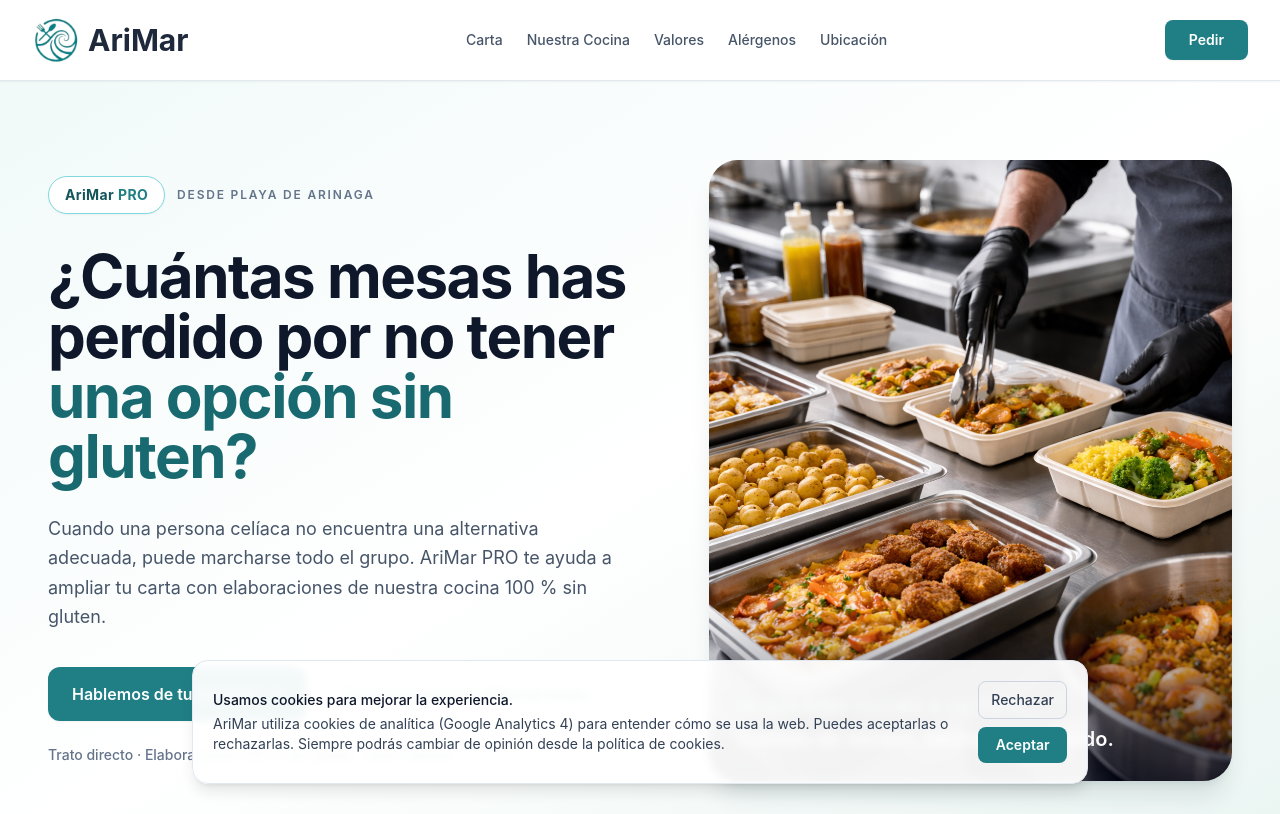
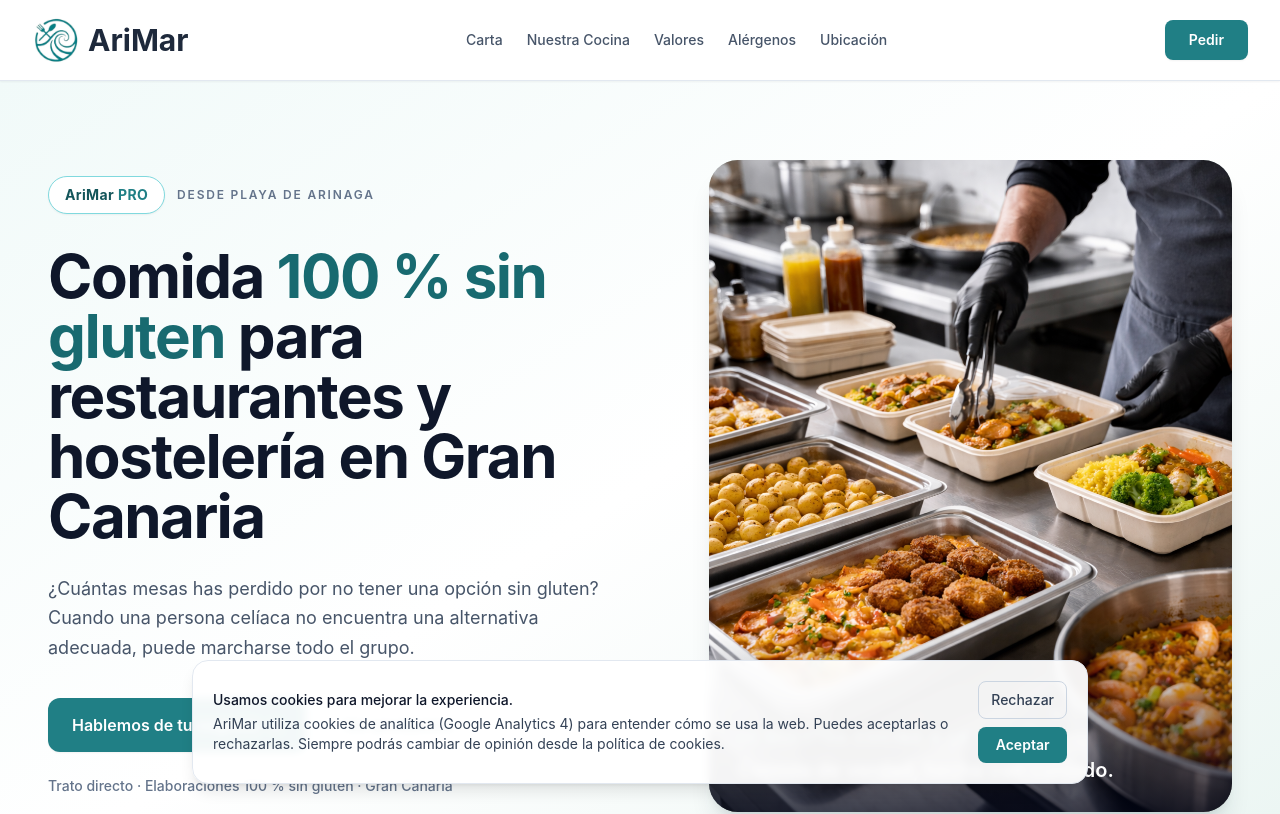
Before and after one commit to talaverilla85/ArimarWeb, a Next.js app: page /profesionales in a window 1280 px wide. Shown: the top 814 px of the page. Built offline with nearby package versions, Linux system fonts and the light colour scheme.

Commit message:
Optimize AriMar PRO H1 for local SEO and remove catalogue requests

```diff
--- a/app/profesionales/page.tsx
+++ b/app/profesionales/page.tsx
@@ -4,7 +4,7 @@ import Link from 'next/link'
 import { getWhatsAppUrl } from '@/lib/siteConfig'
 
 export const metadata: Metadata = {
-  title: 'AriMar PRO | Cocina 100 % sin gluten para profesionales en Gran Canaria',
+  title: 'Comida sin gluten para restaurantes en Gran Canaria | AriMar PRO',
   description:
     '¿Cuántas mesas pierdes por no ofrecer alternativas sin gluten? Descubre AriMar PRO: croquetas, lasaña, carnes asadas y otras elaboraciones para hostelería en Gran Canaria.',
   alternates: { canonical: '/profesionales' },
@@ -54,10 +54,10 @@ export default function ProfesionalesPage() {
               </span>
             </div>
             <h1 className="max-w-2xl text-[2.65rem] font-bold leading-[1.12] tracking-tight text-slate-900 sm:text-5xl lg:text-[3.75rem]">
-              ¿Cuántas mesas has perdido por no tener <span className="text-primary-600">una opción sin gluten?</span>
+              Comida <span className="text-primary-600">100 % sin gluten</span> para restaurantes y hostelería en Gran Canaria
             </h1>
             <p className="mt-7 max-w-xl text-lg leading-relaxed text-slate-600">
-              Cuando una persona celíaca no encuentra una alternativa adecuada, puede marcharse todo el grupo. AriMar PRO te ayuda a ampliar tu carta con elaboraciones de nuestra cocina 100 % sin gluten.
+              ¿Cuántas mesas has perdido por no tener una opción sin gluten? Cuando una persona celíaca no encuentra una alternativa adecuada, puede marcharse todo el grupo.
             </p>
             <div className="mt-9 flex flex-col gap-3 sm:flex-row">
               <a
@@ -70,7 +70,7 @@ export default function ProfesionalesPage() {
                 href="#elaboraciones"
                 className="inline-flex items-center justify-center rounded-xl border border-primary-200 bg-white px-6 py-3.5 font-semibold text-primary-700 transition-colors hover:bg-primary-50"
               >
-                Conoce nuestras elaboraciones
+                Ver productos
               </a>
             </div>
             <p className="mt-6 text-sm font-medium text-slate-500">
@@ -167,9 +167,9 @@ export default function ProfesionalesPage() {
             ))}
           </div>
           <div className="mt-8 rounded-2xl border border-primary-200 bg-white p-7">
-            <h3 className="text-xl font-bold text-slate-900">Solicita nuestro catálogo profesional</h3>
-            <p className="mt-2 text-slate-600">Consulta presentaciones, conservación, disponibilidad y condiciones de suministro. Cada propuesta se estudia con tu negocio.</p>
-            <a href={consultaEmail} className="mt-4 inline-block font-bold text-primary-700 underline underline-offset-4">Solicitar información →</a>
+            <h3 className="text-xl font-bold text-slate-900">Hablemos de tu negocio</h3>
+            <p className="mt-2 text-slate-600">Ya puedes conocer nuestras elaboraciones aquí. Si alguna encaja con tu negocio, consúltanos formatos, conservación, disponibilidad y condiciones de suministro.</p>
+            <a href={consultaEmail} className="mt-4 inline-block font-bold text-primary-700 underline underline-offset-4">Consultar condiciones →</a>
           </div>
         </div>
       </section>
```
